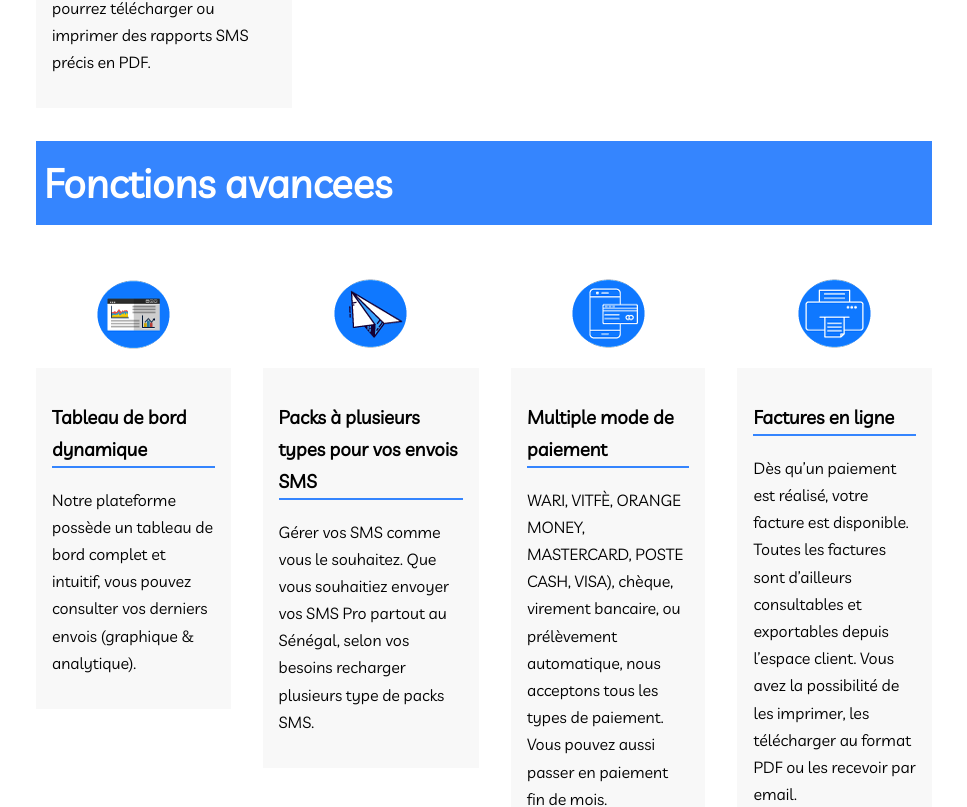
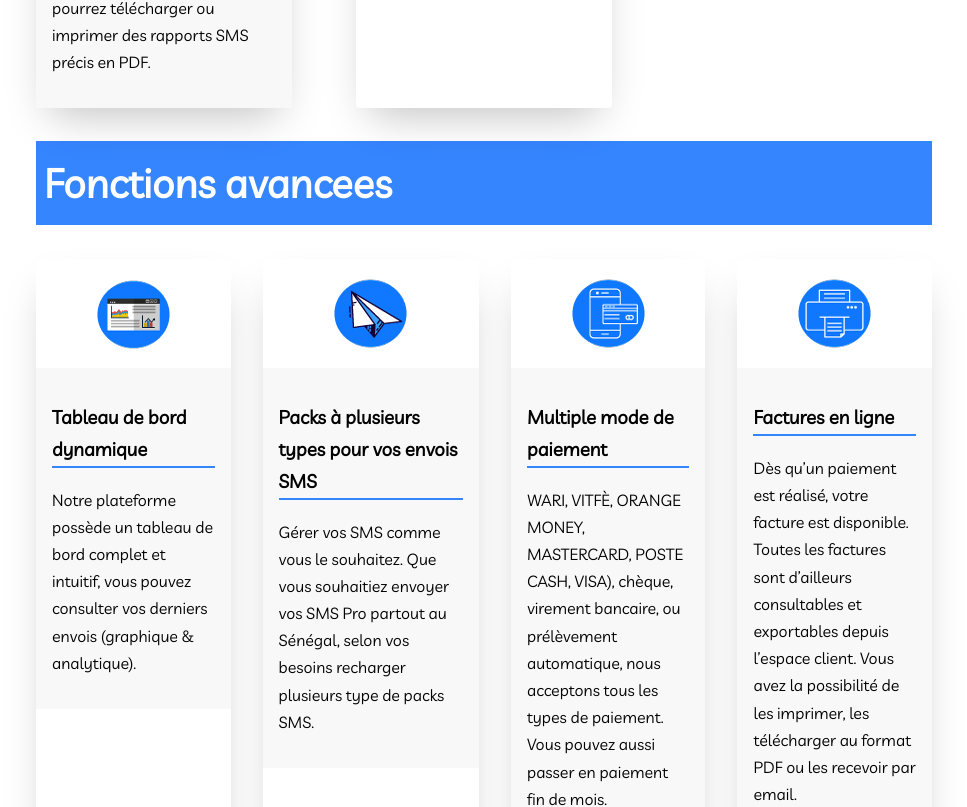
Before and after one commit to Baboucar/aprojectv2, a Vue app: page /functionalities in a window 1280 px wide. Shown: the part 1993-2800 px from the top of the page, without its empty margins (156-1123 px from the left). Built offline with nearby package versions, Linux system fonts and the light colour scheme.

Commit message:
added shadow to the functions page

```diff
--- a/src/components/Functionalities.vue
+++ b/src/components/Functionalities.vue
@@ -263,7 +263,10 @@ export default {
 
 <style lang="scss" scoped>
 @import "../assets/base.scss";
-
+.card{
+       border-radius: 0.25rem;
+    box-shadow: 0 20px 40px -14px rgba(0, 0, 0, 0.25);
+}
 .sub__heading--text {
   font-size: 1.2rem;
 }
@@ -298,11 +301,13 @@ export default {
     display: grid;
     grid-template-columns: 1fr 1fr 1fr;
     column-gap: 4rem;
+
   }
 .grid-4{
     display: grid;
     grid-template-columns: 1fr 1fr 1fr 1fr;
     column-gap: 2rem;
+    row-gap: 4rem;
 }
   .card__header {
     font-size: 2.5rem;
```
Also changed, not shown: public/images/responsiv-design.png, public/images/support.png.
